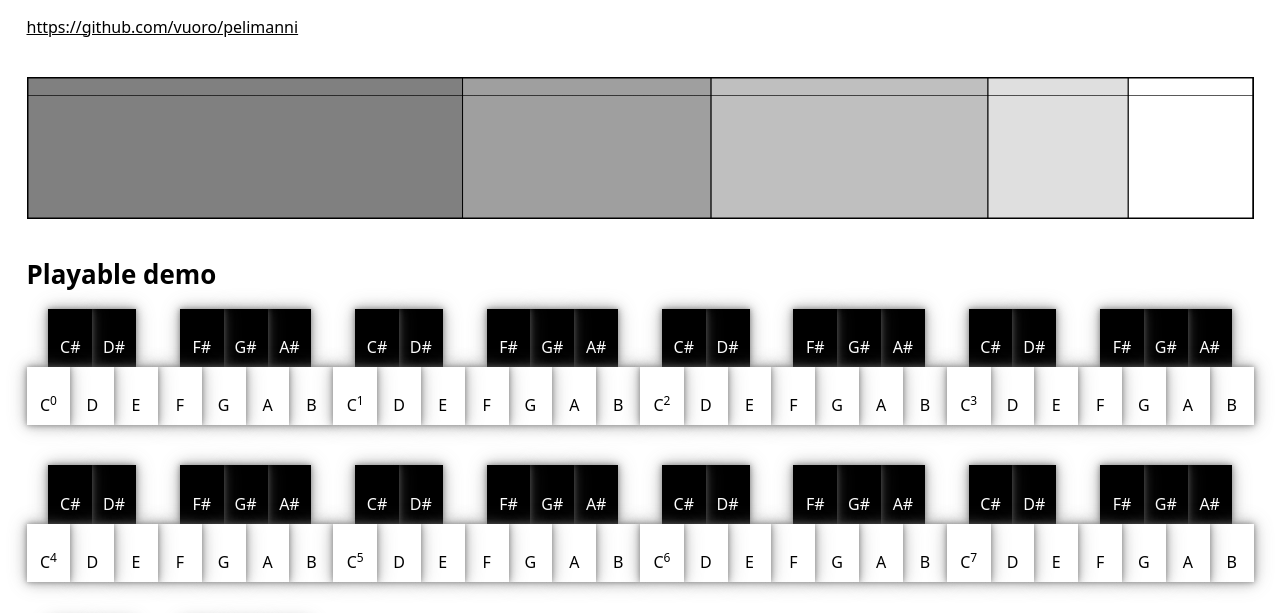
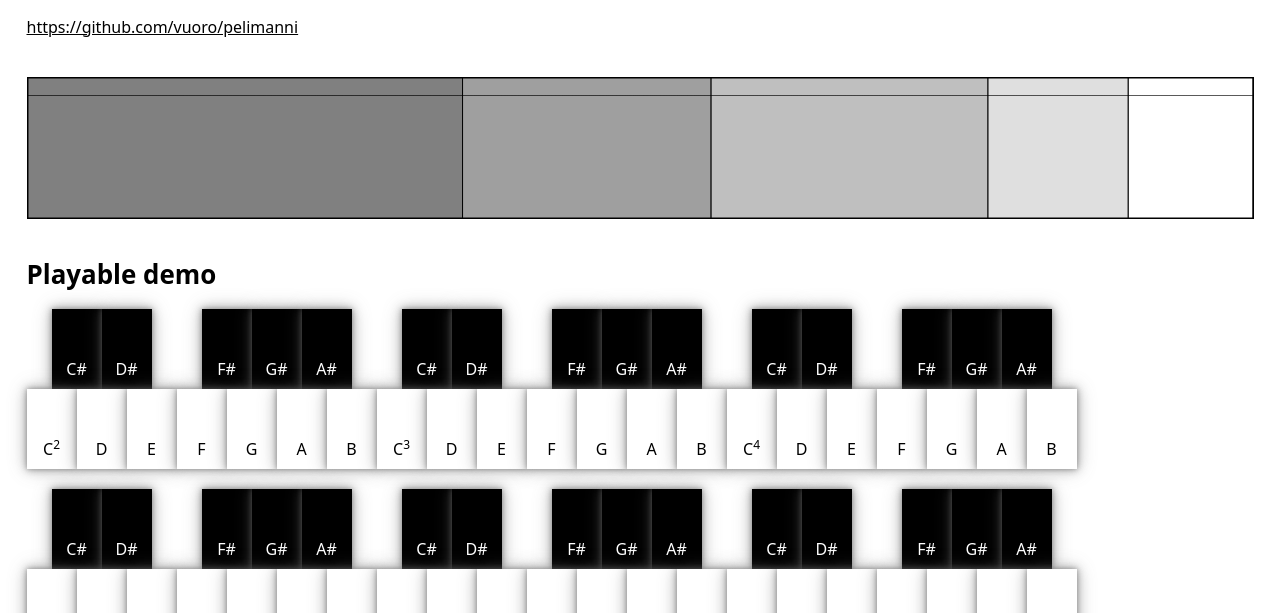
Before and after one commit to vuoro/pelimanni, a website built with Vite: page index.html in a window 1280 px wide. Shown: the part 146-759 px from the top of the page. Built offline with nearby package versions, Linux system fonts and the light colour scheme.

Commit message:
Fix keyboard layout

```diff
--- a/example/Keyboard.ts
+++ b/example/Keyboard.ts
@@ -1,5 +1,4 @@
 import { html, nothing, render } from "lit-html";
-import { styleMap } from "lit-html/directives/style-map.js";
 import * as allInstrumentPresets from "../instrumentPresets.js";
 import {
   attackInstrument,
@@ -13,8 +12,8 @@ import { Magic, MagicState } from "./magic";
 
 const KeyboardState = new MagicState({
   instrumentName: (localStorage.getItem("instrumentName") ??
-    "piano") as keyof typeof allInstrumentPresets,
-  velocity: JSON.parse(localStorage.getItem("velocity") ?? "0.7") as number,
+    "cello") as keyof typeof allInstrumentPresets,
+  velocity: JSON.parse(localStorage.getItem("velocity") ?? "0.5") as number,
   attackMultiplier: JSON.parse(localStorage.getItem("attackMultiplier") ?? "1.0") as number,
   releaseMultiplier: JSON.parse(localStorage.getItem("releaseMultiplier") ?? "1.0") as number,
   duration: JSON.parse(localStorage.getItem("duration") ?? "0.5") as number,
@@ -209,39 +208,33 @@ export const Keyboard = new Magic(() => {
   const toNote = frequencyToMidi(instrumentPreset?.lowPassFrequency ?? 4186.009);
   const fromOctave = Math.floor((fromNote - octaveStartsFrom) / 12);
   const toOctave = Math.ceil((toNote - octaveStartsFrom) / 12);
-  const hasBlacKeys = blackKeysSet.size > 0 && blackKeysSet.size < 12;
-  let totalColumns = 0;
+
+  let octaveGridTrack = "";
+  let isFirstOctave = true;
 
   for (let octave = fromOctave; octave < toOctave; octave++) {
-    const octaveKeys = [];
-    let column = 2;
-    let lastRow = 0;
-
     for (
       let note = octave * 12 + octaveStartsFrom;
       note < (octave + 1) * 12 + octaveStartsFrom;
       note++
     ) {
       const isBlack = blackKeysSet.has(note % 12);
-      const row = hasBlacKeys ? (isBlack ? 1 : 2) : 1;
+      const nextIsBlack = blackKeysSet.has((note + 1) % 12);
+      keys.push(key(note, isBlack));
 
-      if (lastRow !== row) column -= 1;
-      lastRow = row;
-
-      octaveKeys.push(key(note, isBlack, column, row));
-
-      column += 2;
+      if (isFirstOctave)
+        octaveGridTrack += nextIsBlack === isBlack ? "var(--slot) var(--slot) " : "var(--slot) ";
     }
 
-    keys.push(html`<div class="octave">${octaveKeys}</div>`);
-    totalColumns = Math.max(totalColumns, column);
+    isFirstOctave = false;
   }
 
   render(
     html`
       <h2>Playable demo</h2>
-      <div class="keys"
-        style="--total-columns: ${totalColumns}"
+      <div
+        class="keys"
+        style="--octave-grid-track: ${octaveGridTrack}"
         @pointerdown=${pointerdown}
         @pointerup=${pointerup}
         @pointerout=${pointerout}
@@ -255,19 +248,16 @@ export const Keyboard = new Magic(() => {
   );
 });
 
-const key = (midiNumber: number, isBlack = false, column = 0, row = 0) => {
+const key = (midiNumber: number, isBlack = false) => {
   const note = midiNumber % 12;
   const octave = Math.floor(midiNumber / 12);
 
   return html`
     <div
-      class="key ${isBlack ? "black" : "white"} ${row === 1 ? "top" : "bottom"} key-${note}"
-      style="${styleMap({
-        "--column": column,
-        "--row": row,
-      })}"
+      class="key ${isBlack ? "black" : "white"}"
     >
       <button
+        tabindex="-1"
         type="button"
         data-midi-number="${midiNumber}"
       >
--- a/example/example.css
+++ b/example/example.css
@@ -113,12 +113,22 @@ cite {
 }
 
 .keys {
+  --key-width: 2.5rlh;
+  --key-height: 2.5rlh;
+  --slot: minmax(0, calc(var(--key-width) / 2));
   display: grid;
-  grid-template-columns: repeat(
-      auto-fit,
-      minmax(calc(var(--total-columns) * (0.75rlh + 0.5vmin)), 1fr)
-    );
-  gap: 2rlh 0rlh;
+  grid-template-columns: repeat(auto-fit, var(--octave-grid-track));
+  align-items: end;
+  gap: 1rlh 0rlh;
+
+  @media (min-width: 60rlh) and (min-height: 40rlh) {
+    --key-width: 2.5rlh;
+    --key-height: 4rlh;
+  }
+}
+
+.keys:has(.white:first-child ~ .black:last-child, .black:first-child ~ .white:last-child) {
+  padding-right: calc(var(--key-width) / 2);
 }
 
 .keys,
@@ -127,26 +137,33 @@ cite {
   user-select: none;
 }
 
-.octave {
-  display: grid;
-  grid-auto-columns: 1fr;
-  grid-auto-rows: 1fr;
+.key {
+  width: 100%;
+  height: var(--key-height);
   pointer-events: none;
+  box-shadow: 0 0 0.25rlh #6669, 0 0 0.5rlh #6667, 0 0 1rlh #6665;
 }
 
-.key {
-  grid-column: var(--column) / span 2;
-  grid-row: var(--row);
-  pointer-events: none;
-  position: relative;
-  z-index: calc(64 + -1 * var(--column) + var(--row));
-  box-shadow: 0 0 0.25rlh #6669, 0 0 0.5rlh #6667, 0 0 1rlh #6665;
+.black {
+  width: 200%;
+  margin-bottom: var(--key-height);
+}
+
+.white {
+  z-index: 0;
+  width: 200%;
+}
+
+.white:has(+ .white),
+.black:has(+ .black) {
+  width: 100%;
+  grid-column-end: span 2;
 }
 
 .key button {
   cursor: pointer;
   width: 100%;
-  aspect-ratio: 1 / 1.333333;
+  height: 100%;
   border: none;
   display: flex;
   flex-direction: column;
```
